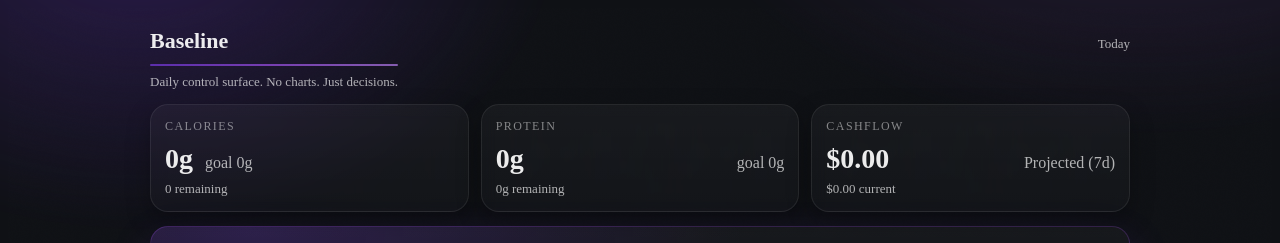
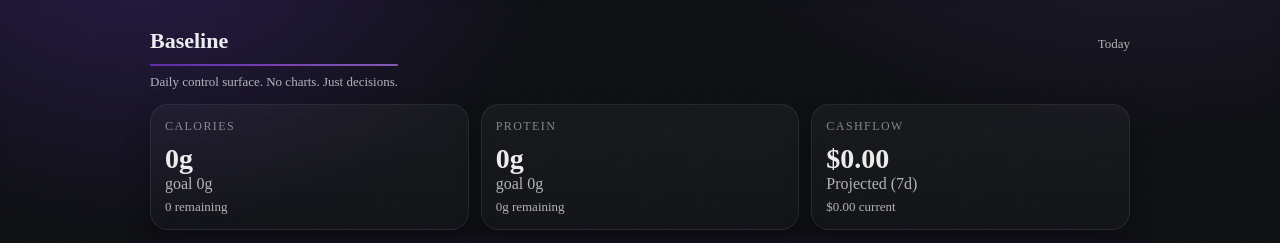
Before and after one commit to agrey127/ai_overlord, a Next.js app: page /baseline in a window 1280 px wide. Shown: the top 243 px of the page. Built offline with nearby package versions, Linux system fonts and the light colour scheme; no server answers; the database is empty.

Commit message:
feat: Simplify layout by removing unnecessary flex styles for improved readability

```diff
--- a/app/baseline/page.tsx
+++ b/app/baseline/page.tsx
@@ -165,7 +165,7 @@ export default async function BaselineHomePage() {
           <div className="card">
             <div className="card-inner">
               <div className="card-title">Calories</div>
-              <div style={{ display: "flex", alignItems: "baseline", gap: 12, marginTop: 10 }}>
+              <div style={{ marginTop: 10 }}>
                 <div className="stat-top-row">
                   <div className="stat-big">
                     {fmt(caloriesConsumed, 0)}g
@@ -186,7 +186,7 @@ export default async function BaselineHomePage() {
           <div className="card">
             <div className="card-inner">
               <div className="card-title">Protein</div>
-              <div style={{ display: "flex", alignItems: "baseline", justifyContent: "space-between", gap: 12, marginTop: 10 }}>
+              <div style={{ marginTop: 10 }}>
                 <div className="stat-top-row">
                   <div className="stat-big">
                     {fmt(proteinConsumed, 0)}g
@@ -209,7 +209,7 @@ export default async function BaselineHomePage() {
               <div className="card-title">Cashflow</div>
 
               {/* Top row */}
-              <div style={{ display: "flex", alignItems: "baseline", justifyContent: "space-between", gap: 12, marginTop: 10 }}>
+              <div style={{ marginTop: 10 }}>
                 <div className="stat-top-row">
                   <div className="stat-big">
                     {fmtMoney(projectedBal)}
```
